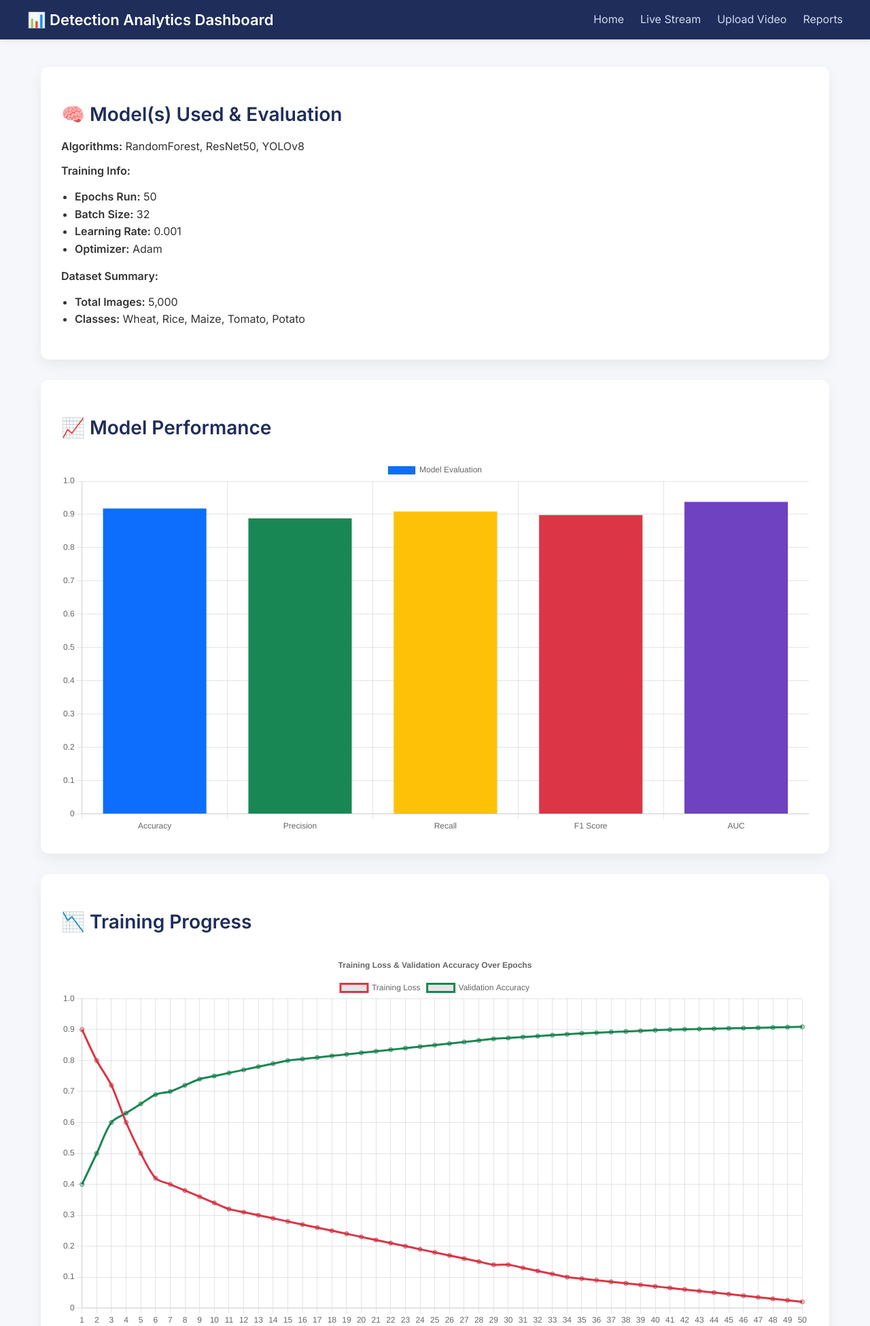
After one commit to mujahid141/weapon_detection_system, a Django app: page /reports/ in a window 1280 px wide. The commit adds this page. Shown: the top 1951 px of the page at 68% size. Run offline with Django 5.2, Linux system fonts and the light colour scheme.

Commit message:
Data_Science and AI

```diff
--- /dev/null
+++ b/detection_app/templates/reports.html
@@ -0,0 +1,271 @@
+{% load static %}
+<!DOCTYPE html>
+<html lang="en">
+<head>
+    <meta charset="UTF-8">
+    <title>Detection Dashboard</title>
+    <link rel="stylesheet" href="{% static 'style.css' %}">
+    <script src="https://cdn.jsdelivr.net/npm/chart.js"></script>
+    <link href="https://fonts.googleapis.com/css2?family=Inter:wght@400;600&display=swap" rel="stylesheet">
+    <style>
+        * {
+            box-sizing: border-box;
+        }
+
+        body {
+            margin: 0;
+            font-family: 'Inter', sans-serif;
+            background-color: #f6f7fb;
+            color: #333;
+        }
+
+        nav {
+            background-color: #1f2d5a;
+            padding: 16px 40px;
+            display: flex;
+            justify-content: space-between;
+            align-items: center;
+            color: white;
+            box-shadow: 0 2px 6px rgba(0, 0, 0, 0.1);
+        }
+
+        nav h1 {
+            font-size: 22px;
+            font-weight: 600;
+            margin: 0;
+        }
+
+        nav ul {
+            list-style: none;
+            display: flex;
+            gap: 24px;
+            margin: 0;
+            padding: 0;
+        }
+
+        nav ul li a {
+            text-decoration: none;
+            color: #d1d9f0;
+            font-weight: 500;
+            transition: 0.3s;
+        }
+
+        nav ul li a:hover {
+            color: white;
+        }
+
+        .container {
+            max-width: 1200px;
+            margin: 40px auto;
+            padding: 0 20px;
+        }
+
+        .card {
+            background: #fff;
+            border-radius: 12px;
+            padding: 30px;
+            margin-bottom: 30px;
+            box-shadow: 0 8px 20px rgba(0,0,0,0.06);
+        }
+
+        h2 {
+            font-size: 28px;
+            margin-bottom: 20px;
+            font-weight: 600;
+            color: #1f2d5a;
+        }
+
+        h5 {
+            font-size: 20px;
+            margin-top: 40px;
+            font-weight: 600;
+            color: #1f2d5a;
+        }
+
+        ul {
+            padding-left: 20px;
+            line-height: 1.6;
+        }
+
+        .chart-container {
+            margin-top: 30px;
+        }
+
+        canvas {
+            max-width: 100%;
+            height: auto;
+        }
+
+        .screenshot {
+            display: block;
+            margin: 20px auto;
+            max-width: 100%;
+            border-radius: 8px;
+            border: 1px solid #ddd;
+        }
+
+        .caption {
+            text-align: center;
+            font-size: 14px;
+            color: #666;
+            margin-top: 10px;
+        }
+    </style>
+</head>
+<body>
+    <nav>
+        <h1>📊 Detection Analytics Dashboard</h1>
+        <ul>
+            <li><a href="{% url 'index' %}">Home</a></li>
+            <li><a href="{% url 'live_view' %}">Live Stream</a></li>
+            <li><a href="{% url 'index' %}">Upload Video</a></li>
+            <li><a href="#">Reports</a></li>
+        </ul>
+    </nav>
+
+    <div class="container">
+        <div class="card">
+            <h2>🧠 Model(s) Used & Evaluation</h2>
+
+            <p><strong>Algorithms:</strong> RandomForest, ResNet50, YOLOv8</p>
+
+            <p><strong>Training Info:</strong></p>
+            <ul>
+                <li><strong>Epochs Run:</strong> 50</li>
+                <li><strong>Batch Size:</strong> 32</li>
+                <li><strong>Learning Rate:</strong> 0.001</li>
+                <li><strong>Optimizer:</strong> Adam</li>
+            </ul>
+
+            <p><strong>Dataset Summary:</strong></p>
+            <ul>
+                <li><strong>Total Images:</strong> 5,000</li>
+                <li><strong>Classes:</strong> Wheat, Rice, Maize, Tomato, Potato</li>
+            </ul>
+        </div>
+
+        <div class="card">
+            <h2>📈 Model Performance</h2>
+            <div class="chart-container">
+                <canvas id="modelPerformanceChart"></canvas>
+            </div>
+        </div>
+
+        <div class="card">
+            <h2>📉 Training Progress</h2>
+            <div class="chart-container">
+                <canvas id="lossAccuracyChart"></canvas>
+            </div>
+        </div>
+
+        <div class="card">
+            <h2>🎯 ROC Curve</h2>
+            <div class="chart-container">
+                <canvas id="rocChart"></canvas>
+            </div>
+        </div>
+
+        <div class="card">
+            <h5>📌 Confusion Matrix</h5>
+            <img src="{% static 'confusion_matrix.png' %}" alt="Confusion Matrix" class="screenshot">
+            <p class="caption">Model Confusion Matrix for 5 Classes</p>
+        </div>
+    </div>
+
+    <script>
+        // Model Metrics Bar
+        new Chart(document.getElementById('modelPerformanceChart').getContext('2d'), {
+            type: 'bar',
+            data: {
+                labels: ['Accuracy', 'Precision', 'Recall', 'F1 Score', 'AUC'],
+                datasets: [{
+                    label: 'Model Evaluation',
+                    data: [0.92, 0.89, 0.91, 0.90, 0.94],
+                    backgroundColor: ['#0d6efd', '#198754', '#ffc107', '#dc3545', '#6f42c1'],
+                    borderWidth: 1
+                }]
+            },
+            options: {
+                responsive: true,
+                scales: {
+                    y: {
+                        beginAtZero: true,
+                        max: 1
+                    }
+                }
+            }
+        });
+
+        // Loss vs Accuracy
+        new Chart(document.getElementById('lossAccuracyChart').getContext('2d'), {
+            type: 'line',
+            data: {
+                labels: Array.from({ length: 50 }, (_, i) => i + 1),
+                datasets: [
+                    {
+                        label: 'Training Loss',
+                        data: [0.9, 0.8, 0.72, 0.6, 0.5, 0.42, 0.4, 0.38, 0.36, 0.34, 0.32, 0.31, 0.3, 0.29, 0.28, 0.27, 0.26, 0.25, 0.24, 0.23, 0.22, 0.21, 0.2, 0.19, 0.18, 0.17, 0.16, 0.15, 0.14, 0.14, 0.13, 0.12, 0.11, 0.1, 0.095, 0.09, 0.085, 0.08, 0.075, 0.07, 0.065, 0.06, 0.055, 0.05, 0.045, 0.04, 0.035, 0.03, 0.025, 0.02],
+                        borderColor: '#dc3545',
+                        fill: false,
+                        tension: 0.3
+                    },
+                    {
+                        label: 'Validation Accuracy',
+                        data: [0.4, 0.5, 0.6, 0.63, 0.66, 0.69, 0.7, 0.72, 0.74, 0.75, 0.76, 0.77, 0.78, 0.79, 0.8, 0.805, 0.81, 0.815, 0.82, 0.825, 0.83, 0.835, 0.84, 0.845, 0.85, 0.855, 0.86, 0.865, 0.87, 0.873, 0.876, 0.879, 0.882, 0.885, 0.888, 0.89, 0.892, 0.894, 0.896, 0.898, 0.9, 0.901, 0.902, 0.903, 0.904, 0.905, 0.906, 0.907, 0.908, 0.909],
+                        borderColor: '#198754',
+                        fill: false,
+                        tension: 0.3
+                    }
+                ]
+            },
+            options: {
+                responsive: true,
+                plugins: {
+                    title: {
+                        display: true,
+                        text: 'Training Loss & Validation Accuracy Over Epochs'
+                    }
+                }
+            }
+        });
+
+        // ROC Curve
+        new Chart(document.getElementById('rocChart').getContext('2d'), {
+            type: 'line',
+            data: {
+                labels: [0, 0.1, 0.2, 0.3, 0.4, 0.5, 0.6, 0.7, 0.8, 0.9, 1],
+                datasets: [{
+                    label: 'ROC Curve',
+                    data: [0, 0.35, 0.55, 0.68, 0.78, 0.85, 0.9, 0.93, 0.96, 0.98, 1],
+                    borderColor: '#0d6efd',
+                    fill: false,
+                    tension: 0.3
+                }]
+            },
+            options: {
+                responsive: true,
+                plugins: {
+                    title: {
+                        display: true,
+                        text: 'Receiver Operating Characteristic (ROC) Curve'
+                    }
+                },
+                scales: {
+                    x: {
+                        title: {
+                            display: true,
+                            text: 'False Positive Rate'
+                        }
+                    },
+                    y: {
+                        title: {
+                            display: true,
+                            text: 'True Positive Rate'
+                        }
+                    }
+                }
+            }
+        });
+    </script>
+</body>
+</html>
--- a/detection_app/urls.py
+++ b/detection_app/urls.py
@@ -3,6 +3,8 @@ from . import views
 
 urlpatterns = [
     path('', views.live_view, name='live_view'),
+    path('reports/', views.reports, name='reports'),
+    path('index/', views.index, name='index'),
     path('video/', views.video_feed, name='video_feed'),
     path('stats/', views.stats_feed, name='stats_feed'),
 ]
--- a/detection_app/views.py
+++ b/detection_app/views.py
@@ -40,12 +40,95 @@ from django.conf import settings
 from django.http import StreamingHttpResponse, JsonResponse
 from django.shortcuts import render
 from .detection_stream import DetectionStream
+import os
+import cv2
+from django.conf import settings
+from django.http import StreamingHttpResponse, JsonResponse
+from django.shortcuts import render
+from django.core.files.storage import FileSystemStorage
+from .detection_stream import DetectionStream
+
+# Global stream object (initially None)
+stream = None
+
+def index(request):
+    return render(request, "index.html")
+
+def reports(request):
+    return render(request, "reports.html")
+
+def video_feed(request):
+    global stream
+
+    if not stream or not stream.running:
+        return JsonResponse({"error": "Stream not initialized or not running"}, status=400)
+
+    def generate():
+        while True:
+            frame = stream.get_frame()
+            if frame is None:
+                continue
+
+            ret, buffer = cv2.imencode(".jpg", frame)
+            if not ret:
+                continue
+
+            yield (b'--frame\r\n'
+                   b'Content-Type: image/jpeg\r\n\r\n' + buffer.tobytes() + b'\r\n')
+
+    return StreamingHttpResponse(generate(), content_type="multipart/x-mixed-replace; boundary=frame")
+
+def stats_feed(request):
+    global stream
+    if stream:
+        return JsonResponse(stream.get_stats())
+    return JsonResponse({"error": "Stream not running"}, status=400)
+
+def stop_stream(request):
+    global stream
+    if stream and stream.running:
+        stream.stop()
+        return JsonResponse({"status": "stopped"})
+    return JsonResponse({"status": "already_stopped"})
+
+def upload_video(request):
+    global stream
+    result_video_url = None
+
+    if request.method == 'POST' and request.FILES.get('video'):
+        video_file = request.FILES['video']
+
+        # Save uploaded file
+        fs = FileSystemStorage(location=os.path.join(settings.MEDIA_ROOT, 'uploads'))
+        filename = fs.save(video_file.name, video_file)
+        uploaded_path = fs.path(filename)
+
+        # Stop previous stream if running
+        if stream and stream.running:
+            stream.stop()
+
+        # Create a new stream with uploaded video
+        stream = DetectionStream(uploaded_path)
+        stream.start()
+
+        # You can optionally show result video URL
+        result_video_url = os.path.join(settings.MEDIA_URL, 'uploads', filename)
+
+    return render(request, "index.html", {
+        'result_video': result_video_url
+    })
 
 # ✅ Path to your static video file (put test_vidtest_videoeo.mp4 in media folder)
-VIDEO_PATH = os.path.join(settings.MEDIA_ROOT, "istockphoto-927128958-640_adpp_is.mp4")
+# VIDEO_PATH = os.path.join(settings.MEDIA_ROOT, "istockphoto-927128958-640_adpp_is.mp4")
+VIDEO_PATH = os.path.join(settings.MEDIA_ROOT, "Shadow of War combat is beautiful - Stealthy Enough (1080p, h264).mp4")
+# VIDEO_PATH = os.path.join(settings.MEDIA_ROOT, "RAW_ #shooting caught on Lemay security #camera.mp4")
 
 # Global stream object
 stream = DetectionStream(VIDEO_PATH)
+
+
+
+
 
 def live_view(request):
     return render(request, "live.html")
--- a/weapon_detection_system/settings.py
+++ b/weapon_detection_system/settings.py
@@ -11,7 +11,7 @@ https://docs.djangoproject.com/en/5.2/ref/settings/
 """
 
 from pathlib import Path
-
+import os
 # Build paths inside the project like this: BASE_DIR / 'subdir'.
 BASE_DIR = Path(__file__).resolve().parent.parent
 
@@ -117,6 +117,8 @@ USE_TZ = True
 
 MEDIA_URL = '/media/'
 MEDIA_ROOT = BASE_DIR / 'media'
+MEDIA_URL = '/media/'
+MEDIA_ROOT = os.path.join(BASE_DIR, 'media')
 
 STATIC_URL = '/static/'
 STATICFILES_DIRS = [BASE_DIR / "detection_app/static"]
```
Also changed, not shown: detection_app/templates/index.html (+99 -34 lines), detection_app/templates/live.html (+122 -29 lines), detection_app/static/confusion_matrix.png (added), 2 other files.
